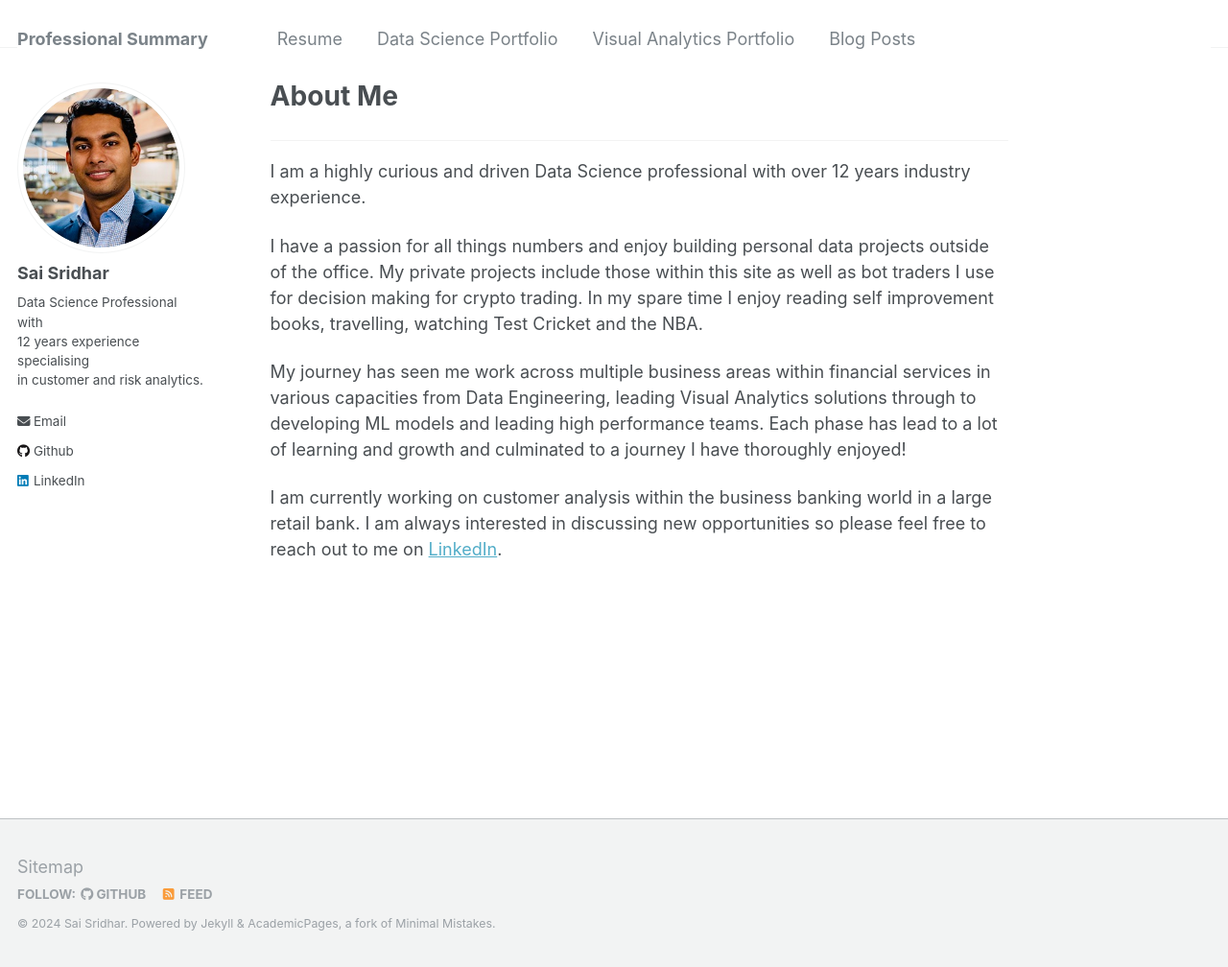
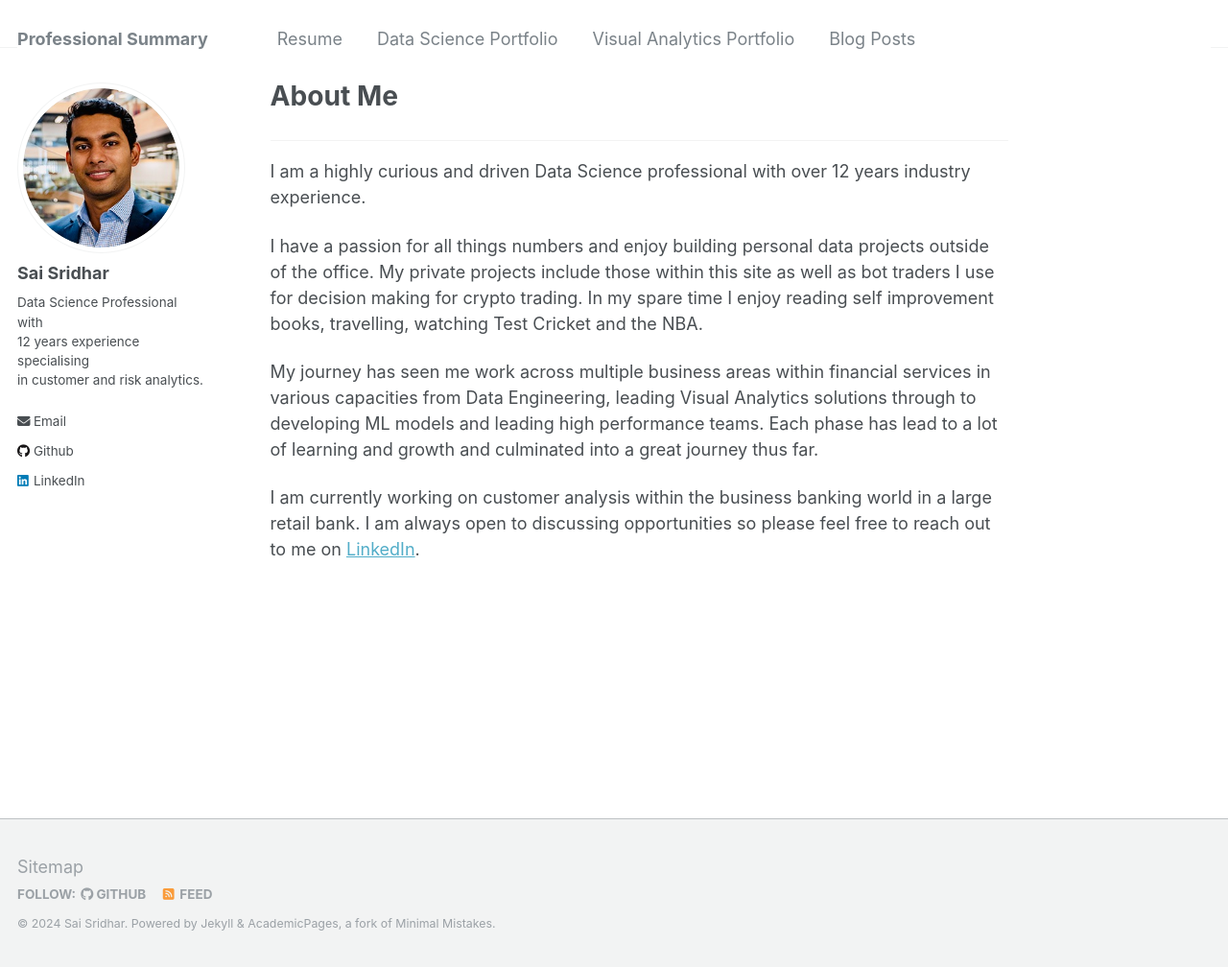
Before and after one commit to saiksridhar/saiksridhar.github.io, a Jekyll site: the page built from _pages/about.md, in a window 1280 px wide and 1008 px high. Shown: the whole window at 96% size. Built offline with Jekyll 4.4.1, drawn with Linux system fonts in a browser that asks for light colours.

Commit message:
Update about.md

```diff
--- a/_pages/about.md
+++ b/_pages/about.md
@@ -11,9 +11,9 @@ I am a highly curious and driven Data Science professional with over 12 years in
 
 I have a passion for all things numbers and enjoy building personal data projects outside of the office. My private projects include those within this site as well as bot traders I use for decision making for crypto trading. In my spare time I enjoy reading self improvement books, travelling, watching Test Cricket and the NBA.
 
-My journey has seen me work across multiple business areas within financial services in various capacities from Data Engineering, leading Visual Analytics solutions through to developing ML models and leading high performance teams. Each phase has lead to a lot of learning and growth and culminated to a journey I have thoroughly enjoyed!
+My journey has seen me work across multiple business areas within financial services in various capacities from Data Engineering, leading Visual Analytics solutions through to developing ML models and leading high performance teams. Each phase has lead to a lot of learning and growth and culminated into a great journey thus far.
 
-I am currently working on customer analysis within the business banking world in a large retail bank. I am always interested in discussing new opportunities so please feel free to reach out to me on [LinkedIn](www.linkedin.com/in/saiksridhar).
+I am currently working on customer analysis within the business banking world in a large retail bank. I am always open to discussing opportunities so please feel free to reach out to me on [LinkedIn](www.linkedin.com/in/saiksridhar).
 
 {::comment}
 This is the front page of a website that is powered by the [academicpages template](https://github.com/academicpages/academicpages.github.io) and hosted on GitHub pages. [GitHub pages](https://pages.github.com) is a free service in which websites are built and hosted from code and data stored in a GitHub repository, automatically updating when a new commit is made to the respository. This template was forked from the [Minimal Mistakes Jekyll Theme](https://mmistakes.github.io/minimal-mistakes/) created by Michael Rose, and then extended to support the kinds of content that academics have: publications, talks, teaching, a portfolio, blog posts, and a dynamically-generated CV. You can fork [this repository](https://github.com/academicpages/academicpages.github.io) right now, modify the configuration and markdown files, add your own PDFs and other content, and have your own site for free, with no ads! An older version of this template powers my own personal website at [stuartgeiger.com](http://stuartgeiger.com), which uses [this Github repository](https://github.com/staeiou/staeiou.github.io).
```
